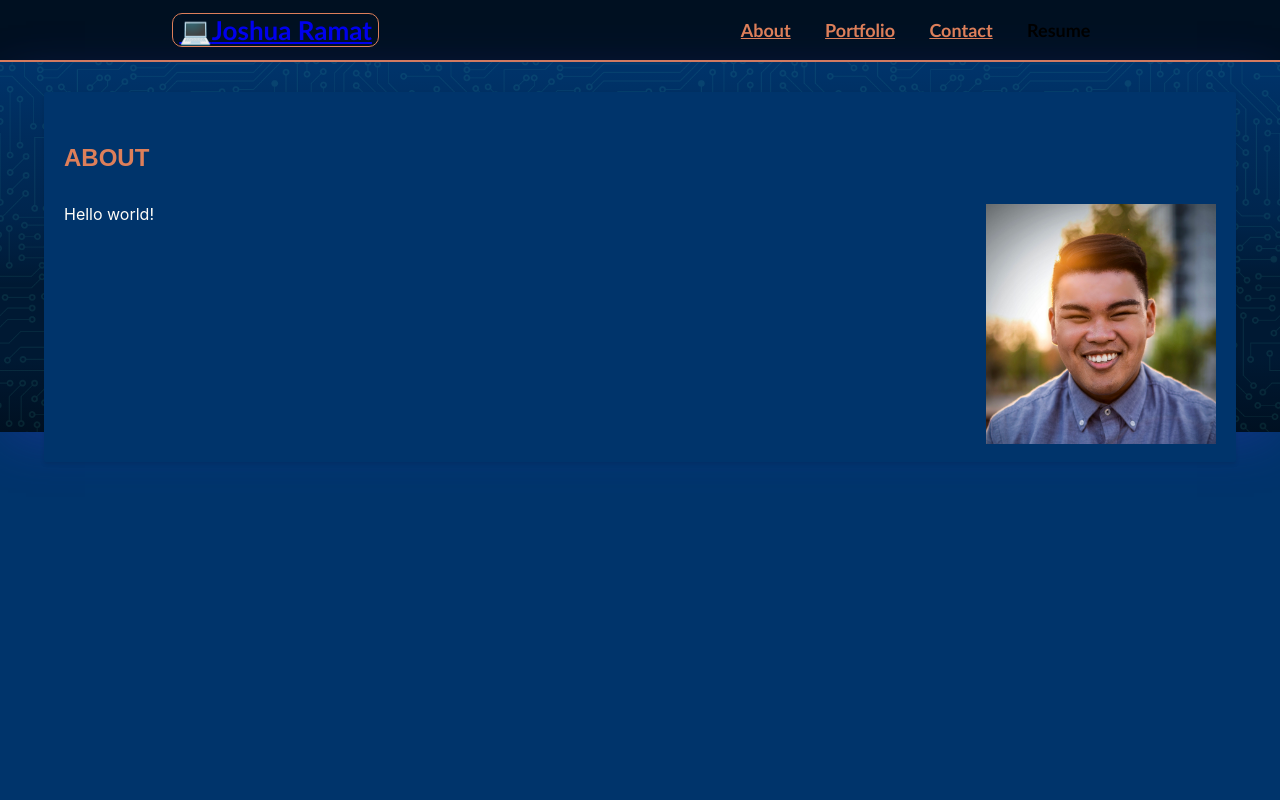
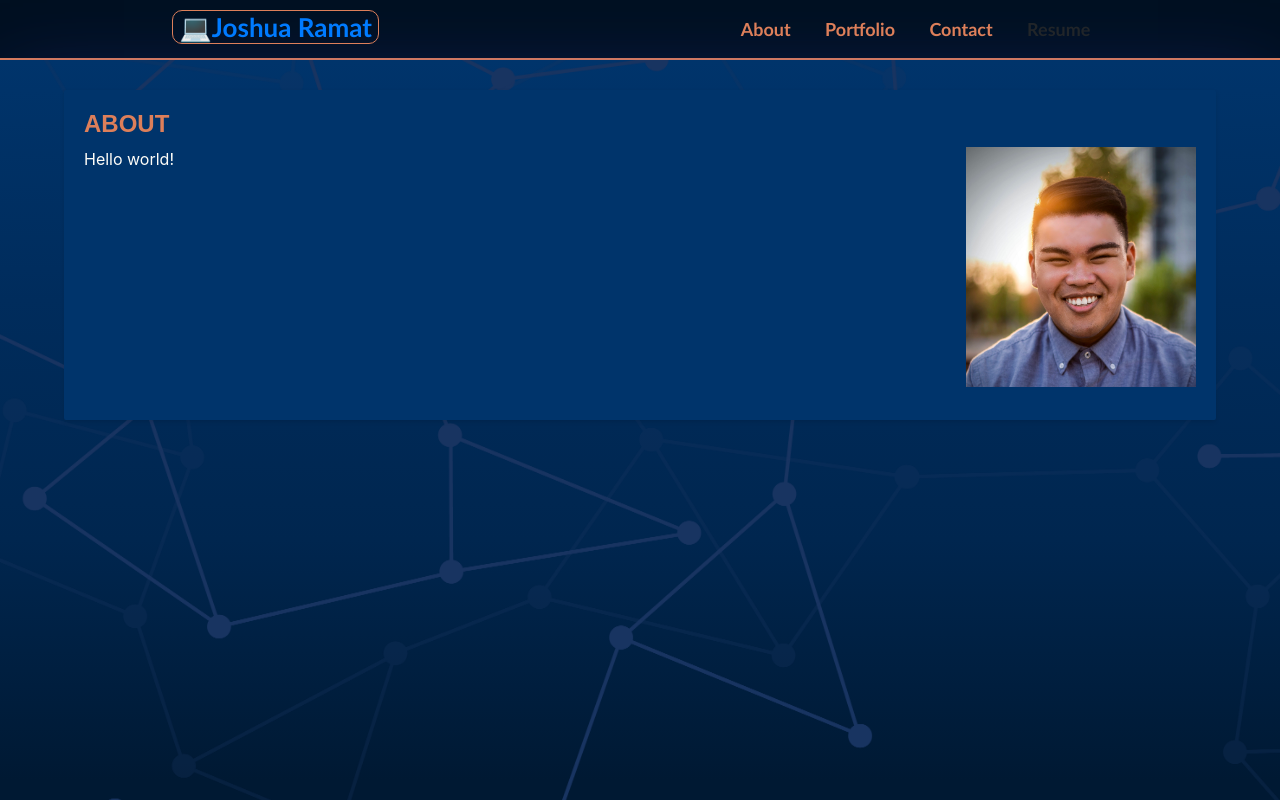
Before and after one commit to joshuaramat/ReactPort, a React (Create React App) app: page / in a window 1280 px wide. Shown: the top 800 px of the page. Built offline with nearby package versions, Linux system fonts and the light colour scheme; the HTML template or start-up script is replaced by a standard one.

Commit message:
updated cover png

```diff
--- a/public/index.html
+++ b/public/index.html
@@ -24,6 +24,10 @@
       work correctly both with client-side routing and a non-root public URL.
       Learn how to configure a non-root public URL by running `npm run build`.
     -->
+    <link
+      rel="stylesheet"
+      href="https://stackpath.bootstrapcdn.com/bootstrap/4.3.1/css/bootstrap.min.css"
+    />
     <title>React App</title>
   </head>
   <body>
--- a/src/index.css
+++ b/src/index.css
@@ -13,12 +13,12 @@ ul {
   padding: 0;
 }
 .cover {
-  background-image: url("assets/computer-circuit-bg.png"), linear-gradient(#00346B, #002C5C, #00264F, #001933, #001933, #001021);
+  background-image: url("./assets/background-cover.png"), linear-gradient(#00346B, #002C5C, #00264F, #001933, #001933, #001021);
   background-size: cover;
-  box-shadow: 0 12px 50px -8px rgba(63, 55, 201, .35);
+  box-shadow: 0 15px 75px -10px rgba(63, 55, 201, .35);
   display: flex;
   justify-content: center;
-  min-height: 300px;
+  min-height: 1200px;
   width: 100%;
 }
 .content {
```
Also changed, not shown: src/assets/background-cover.png (added), src/assets/computer-circuit-bg.png (deleted).
